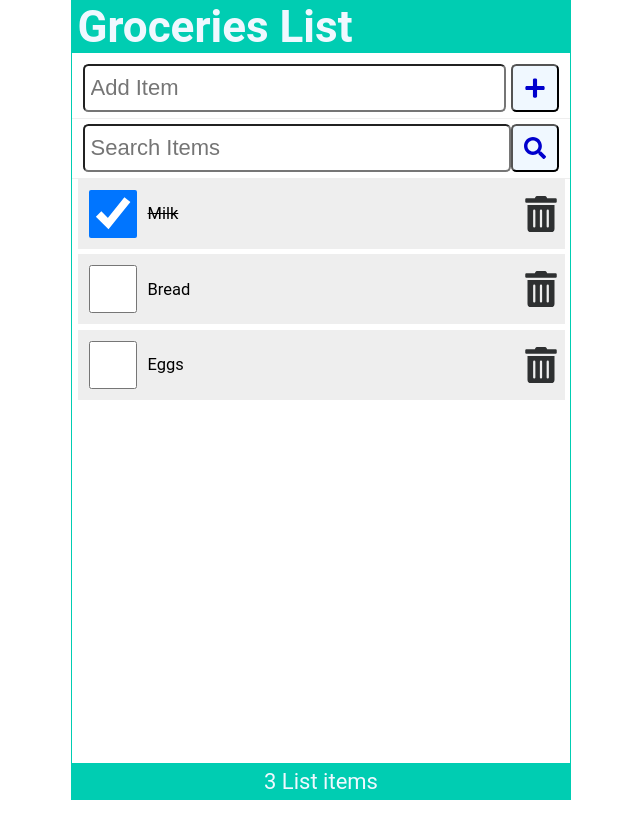
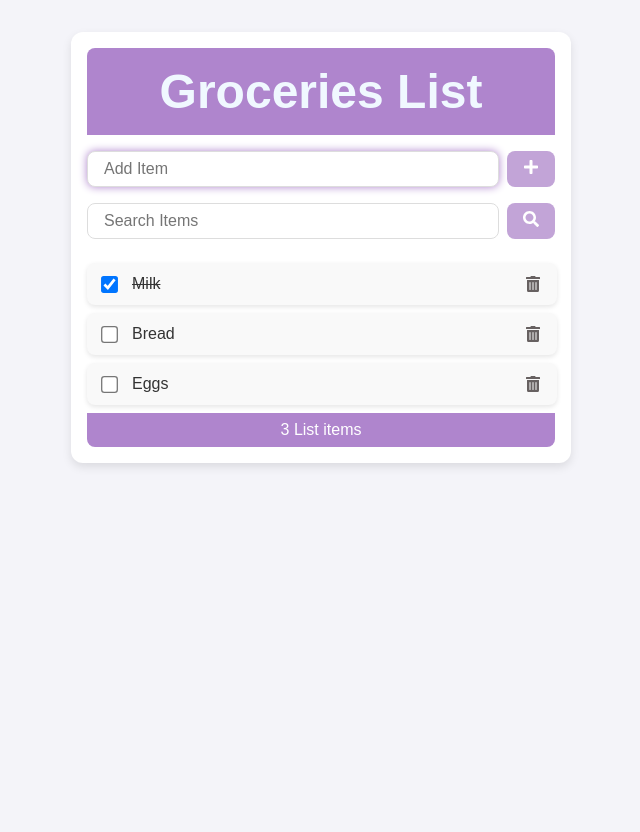
Before and after one commit to Gigimr/ReactCurses-Fito, a React (Create React App) app: page / in a window 1280 px wide. Shown: the whole page, without its empty margins (319-959 px from the left). Before the commit the page ends 800 px from the top, so only its background shows below. Built offline with nearby package versions, Linux system fonts and the light colour scheme; data requests are answered from the project's data file.

Commit message:
Refactor App component layout and styles: update main container class, adjust font sizes, and enhance UI elements for better user experience

```diff
--- a/src/App.js
+++ b/src/App.js
@@ -90,7 +90,7 @@ function App() {
         handleSubmit={handleSubmit}
       />
       <SearchItem search={search} setSearch={setSearch} />
-      <main>
+      <main  className='container'>
         {isLoading && <p>Loading Items...</p>}
         {fetchError && <p style={{ color: 'red' }}>{`Error: ${fetchError}`}</p>}
         {!fetchError && !isLoading && (
--- a/src/index.css
+++ b/src/index.css
@@ -5,16 +5,14 @@
 }
 
 html {
-  font-size: 22px;
+  font-size: 16px;
 }
 
 body {
+  font-family: 'Poppins', sans-serif;
+  background-color: #f4f4f9;
+  color: #333;
   min-height: 100vh;
-  font-family: 'Roboto', 'Oxygen',
-    'Ubuntu', 'Cantarell', 'Fira Sans', 'Droid Sans', 'Helvetica Neue',
-    sans-serif;
-  -webkit-font-smoothing: antialiased;
-  -moz-osx-font-smoothing: grayscale;
 }
 
 .App {
@@ -22,162 +20,157 @@ body {
   flex-direction: column;
   justify-content: center;
   align-items: center;
-  height: 100vh;
-  width: 100%;
   max-width: 500px;
-  border: 1px solid rgb(0, 205, 178);
-  margin: auto;
+  margin: 2rem auto;
+  padding: 1rem;
+  background: #ffffff;
+  border-radius: 12px;
+  box-shadow: 0px 4px 10px rgba(0, 0, 0, 0.1);
+  overflow: hidden;
 }
 
 header {
   width: 100%;
-  padding: 0 0.25em;
-  background-color:rgb(0, 205, 178);
+  padding: 1rem 0.25rem;
+  background-color: rgb(175, 133, 205);
   color: aliceblue;
   display: flex;
-  justify-content: space-between;
+  justify-content: center;
   align-items: center;
+  font-size: 1.5rem;
+  border-radius: 8px 8px 0 0;
 }
 
-main {
-  width: 100%;
-  display: flex;
-  flex-direction: column;
-  flex-grow: 1;
-  justify-content: flex-start;
-  align-items: center;
-  overflow-y: auto;
-}
-
-footer {
-  width: 100%;
-  padding: 0.25em;
-  background-color: rgb(0, 205, 178);
-  color: aliceblue;
-  display: grid;
-  place-content: center;
-}
-ul {
-  width: 100%;
-  list-style: none;
-  padding: 0 0.25rem 0.25rem;
-}
-
-ul li::before {
-  content: "\200B";
-}
-
-.item {
-  display: flex;
-  justify-content: flex-start;
-  align-items: center;
-  padding: 0.5rem 0 0.5rem 0.5rem;
-  margin: 0.25rem 0;
-  background-color: #eee;
-}
-
-.item:first-child {
-  margin: 0;
-}
-
-.item input[type="checkbox"] {
-  text-align: center;
-  width: 2.5rem;
-  width: 48px;
-  min-width: 48px;
-  height: 2.5rem;
-  height: 48px;
-  min-height: 48px;
-  cursor: pointer;
-  margin-right: 0.5rem;
-}
-
-.item input[type="checkbox"]:focus + label {
-  text-decoration: underline;
-}
-
-.item > label {
-  font-size: 0.75rem;
-  flex-grow: 1;
-}
-
-.item svg {
-  width: 48px;
-  min-width: 48px;
-  height: 36px;
-  font-size: 1rem;
-  color: rgb(46, 48, 49);
-  cursor: pointer;
-}
-
-.item svg:focus,
-.item svg:hover {
-  color: red;
-  outline: none;
-}
 .addForm {
   width: 100%;
   display: flex;
-  justify-content: flex-start;
-  margin: 0.5rem 0 0;
-  padding: 0 0.5rem 0.25rem;
-  border-bottom: 1px solid #eee;
+  gap: 0.5rem;
+  margin: 1rem 0;
+  margin-bottom: 1rem;
 }
-
 .addForm label {
   position: absolute;
-  left: -99999px;
-}
-
-.addForm input[type='text'] {
-  flex-grow: 1;
-  max-width: calc(100% - 50px);
-  min-height: 48px;
-  font-size: 1rem;
-  padding: 0.25rem;
-  border-radius: 0.25rem;
-  margin-right: 0.25rem;
-  outline: none;
-}
-
-button {
-  height: 48px;
-  min-width: 48px;
-  border-radius: 0.25rem;
-  padding: 0.5rem;
-  font-size: 1rem;
-  background-color: aliceblue;
-  color: mediumblue;
-  cursor: pointer;
-}
-
-button:focus,
-button:hover {
-  color: white;
-  background-color: limegreen;
-  outline: none;
+  width: 1px;
+  height: 1px;
+  padding: 0;
+  margin: -1px;
+  overflow: hidden;
+  clip: rect(0, 0, 0, 0);
+  white-space: nowrap;
+  border: 0;
 }
 
 .searchForm {
   width: 100%;
   display: flex;
-  justify-content: flex-start;
-  margin: 0.25rem 0 0;
-  padding: 0 0.5rem 0.25rem;
-  border-bottom: 1px solid #eee;
+  gap: 0.5rem;
+  margin-bottom: 1rem;
+}
+.searchForm label {
+  position: absolute;
+  width: 1px;
+  height: 1px;
+  padding: 0;
+  margin: -1px;
+  overflow: hidden;
+  clip: rect(0, 0, 0, 0);
+  white-space: nowrap;
+  border: 0;
+}
+.container{
+  width: 100%;
+
+}
+input[type='text'] {
+  flex-grow: 1;
+  padding: 0.5rem 1rem;
+  font-size: 1rem;
+  border: 1px solid #ddd;
+  border-radius: 8px;
+  transition: box-shadow 0.3s ease-in-out;
 }
 
-.searchForm label {
-  position: absolute;
-  left: -99999px;
+input[type='text']:focus {
+  outline: none;
+  box-shadow: 0 0 8px rgb(175, 133, 205);
 }
 
-.searchForm input[type='text'] {
+button {
+  padding: 0.5rem 1rem;
+  font-size: 1rem;
+  border: none;
+  border-radius: 8px;
+  background: rgb(194, 164, 215);
+  color: #ffffff;
+  cursor: pointer;
+  transition: background 0.3s ease-in-out;
+}
+
+button:hover {
+  background: rgb(175, 133, 205);
+}
+
+ul {
+  width: 100%;
+  list-style: none;
+  padding: 0;
+  margin: 0;
+}
+
+.item {
+  display: flex;
+  align-items: center;
+  justify-content: space-between;
+  background: #f9f9f9;
+  padding: 0.75rem 1rem;
+  margin: 0.5rem 0;
+  border-radius: 8px;
+  box-shadow: 0px 2px 5px rgba(0, 0, 0, 0.1);
+  transition: transform 0.2s ease-in-out;
+  width: 90%;
+  min-width: 470px;
+  box-sizing: border-box;
+}
+
+.item:hover {
+  transform: translateY(-3px);
+}
+
+.item input[type='checkbox'] {
+  transform: scale(1.3);
+  margin-right: 0.5rem;
+  cursor: pointer;
+}
+
+.item label {
+  font-size: 1rem;
   flex-grow: 1;
-  max-width: 100%;
-  min-height: 48px;
+  padding-left: 0.5rem;
+  word-wrap: break-word;
+}
+
+.item svg {
+  color: #676161;
+  cursor: pointer;
+  transition: transform 0.2s ease, color 0.3s ease;
+}
+
+.item svg:hover {
+  color: rgb(175, 133, 205);
+  transform: scale(1.2);
+}
+
+ul li {
+  display: flex;
+  flex-direction: row;
+}
+
+footer {
+  width: 100%;
+  text-align: center;
+  padding: 0.5rem;
+  background: rgb(175, 133, 205);
+  color: #ffffff;
+  border-radius: 0 0 8px 8px;
   font-size: 1rem;
-  padding: 0.25rem;
-  border-radius: 0.25rem;
-  outline: none;
 }
```
